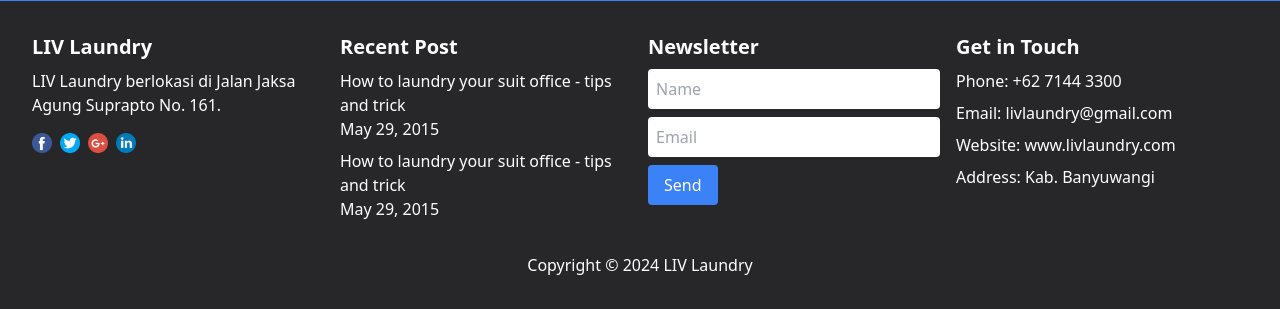
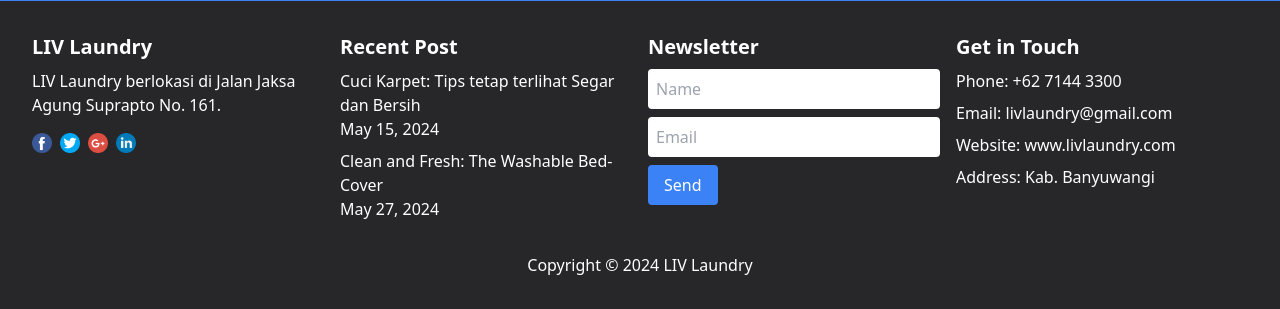
Before and after one commit to ZeroTwo71/liv_laundry, a PHP site: page /pricing.php in a window 1280 px wide. Shown: the part 743-1052 px from the top of the page. Run offline with PHP 8.4, Linux system fonts and the light colour scheme; some libraries are stand-ins or nearby versions.

Commit message:
final update

```diff
--- a/about.php
+++ b/about.php
@@ -98,8 +98,8 @@
       <div>
         <h3 class="text-xl font-semibold mb-2">Recent Post</h3>
         <ul>
-          <li class="mb-2"><a href="#" class="hover:underline">How to laundry your suit office - tips and trick</a><br><span>May 29, 2015</span></li>
-          <li><a href="#" class="hover:underline">How to laundry your suit office - tips and trick</a><br><span>May 29, 2015</span></li>
+          <li class="mb-2"><a href="#" class="hover:underline">Cuci Karpet: Tips tetap terlihat Segar dan Bersih</a><br><span>May 15, 2024</span></li>
+          <li><a href="#" class="hover:underline">Clean and Fresh: The Washable Bed-Cover</a><br><span>May 27, 2024</span></li>
         </ul>
       </div>
       <div>
--- a/cekresi.php
+++ b/cekresi.php
@@ -66,8 +66,8 @@
             <div>
                 <h3 class="text-xl font-semibold mb-2">Recent Post</h3>
                 <ul>
-                    <li class="mb-2"><a href="#" class="hover:underline">How to laundry your suit office - tips and trick</a><br><span>May 29, 2015</span></li>
-                    <li><a href="#" class="hover:underline">How to laundry your suit office - tips and trick</a><br><span>May 29, 2015</span></li>
+                    <li class="mb-2"><a href="#" class="hover:underline">Cuci Karpet: Tips tetap terlihat Segar dan Bersih</a><br><span>May 15, 2024</span></li>
+                    <li><a href="#" class="hover:underline">Clean and Fresh: The Washable Bed-Cover</a><br><span>May 27, 2024</span></li>
                 </ul>
             </div>
             <div>
--- a/index.php
+++ b/index.php
@@ -217,7 +217,7 @@
           <h3 class="text-xl font-semibold mb-2">Recent Post</h3>
           <ul>
             <li class="mb-2"><a href="#" class="hover:underline">Cuci Karpet: Tips tetap terlihat Segar dan Bersih</a><br><span>May 15, 2024</span></li>
-            <li><a href="#" class="hover:underline">Grease Be Gone: How to Effectively Clean Up Oily Messes</a><br><span>May 27, 2014</span></li>
+            <li><a href="#" class="hover:underline">Grease Be Gone: How to Effectively Clean Up Oily Messes</a><br><span>May 27, 2024</span></li>
           </ul>
         </div>
         <div>
--- a/pricing.php
+++ b/pricing.php
@@ -107,8 +107,8 @@
                 <div>
                     <h3 class="text-xl font-semibold mb-2">Recent Post</h3>
                     <ul>
-                        <li class="mb-2"><a href="#" class="hover:underline">How to laundry your suit office - tips and trick</a><br><span>May 29, 2015</span></li>
-                        <li><a href="#" class="hover:underline">How to laundry your suit office - tips and trick</a><br><span>May 29, 2015</span></li>
+                        <li class="mb-2"><a href="#" class="hover:underline">Cuci Karpet: Tips tetap terlihat Segar dan Bersih</a><br><span>May 15, 2024</span></li>
+                        <li><a href="#" class="hover:underline">Clean and Fresh: The Washable Bed-Cover</a><br><span>May 27, 2024</span></li>
                     </ul>
                 </div>
                 <div>
```
